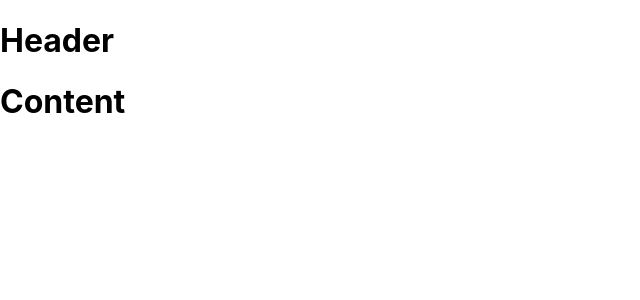
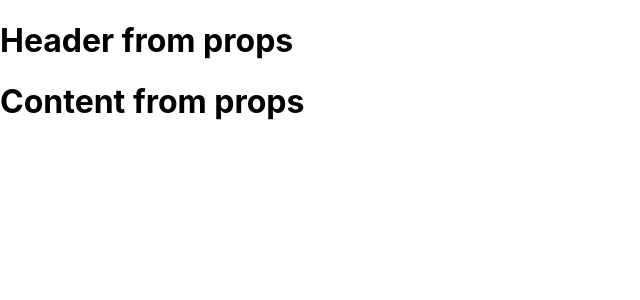
Before and after one commit to namtrieutien/SmartDev_Training, a React (Create React App) app in the folder ReactJs/my-app/: page / in a window 1280 px wide. Shown: the top 300 px of the page, without its empty margins (0-640 px from the left). Built offline with nearby package versions, Linux system fonts and the light colour scheme.

Commit message:
- illustrate StateProps

```diff
--- /dev/null
+++ b/ReactJs/my-app/src/StateProps.js
@@ -0,0 +1,40 @@
+
+import React from 'react';
+class StateProps extends React.Component{
+    constructor(props){
+        super(props);
+        this.state = {
+            header: 'Header from props',
+            content: 'Content from props'
+        }
+    }
+
+    render(){
+        return(
+            <div>
+               <Header propsHeader = {this.state.header}/>
+               <Content propsContent = {this.state.content}/>
+            </div>
+        );
+    }
+}
+
+class Header extends React.Component{
+    render(){
+        return(
+            <h1>{this.props.propsHeader}</h1>
+        )
+    }
+
+}
+
+class Content extends React.Component{
+    render(){
+        return(
+            <h1>{this.props.propsContent}</h1>
+        );
+    }
+
+}
+
+export default StateProps;
--- a/ReactJs/my-app/src/index.js
+++ b/ReactJs/my-app/src/index.js
@@ -4,12 +4,14 @@ import './index.css';
 //import App from './App';
 //import Stateless from './Stateless';
 //import Statefull from './Statefull';
-import State from './State';
+//import State from './State';
+import StateProps from './StateProps';
+
 import reportWebVitals from './reportWebVitals';
 
 ReactDOM.render(
   <React.StrictMode>
-   <State />
+   <StateProps />
   </React.StrictMode>,
   document.getElementById('root')
 );
```
Also changed, not shown: ReactJs/my-app/src/State_Props.js (deleted).
